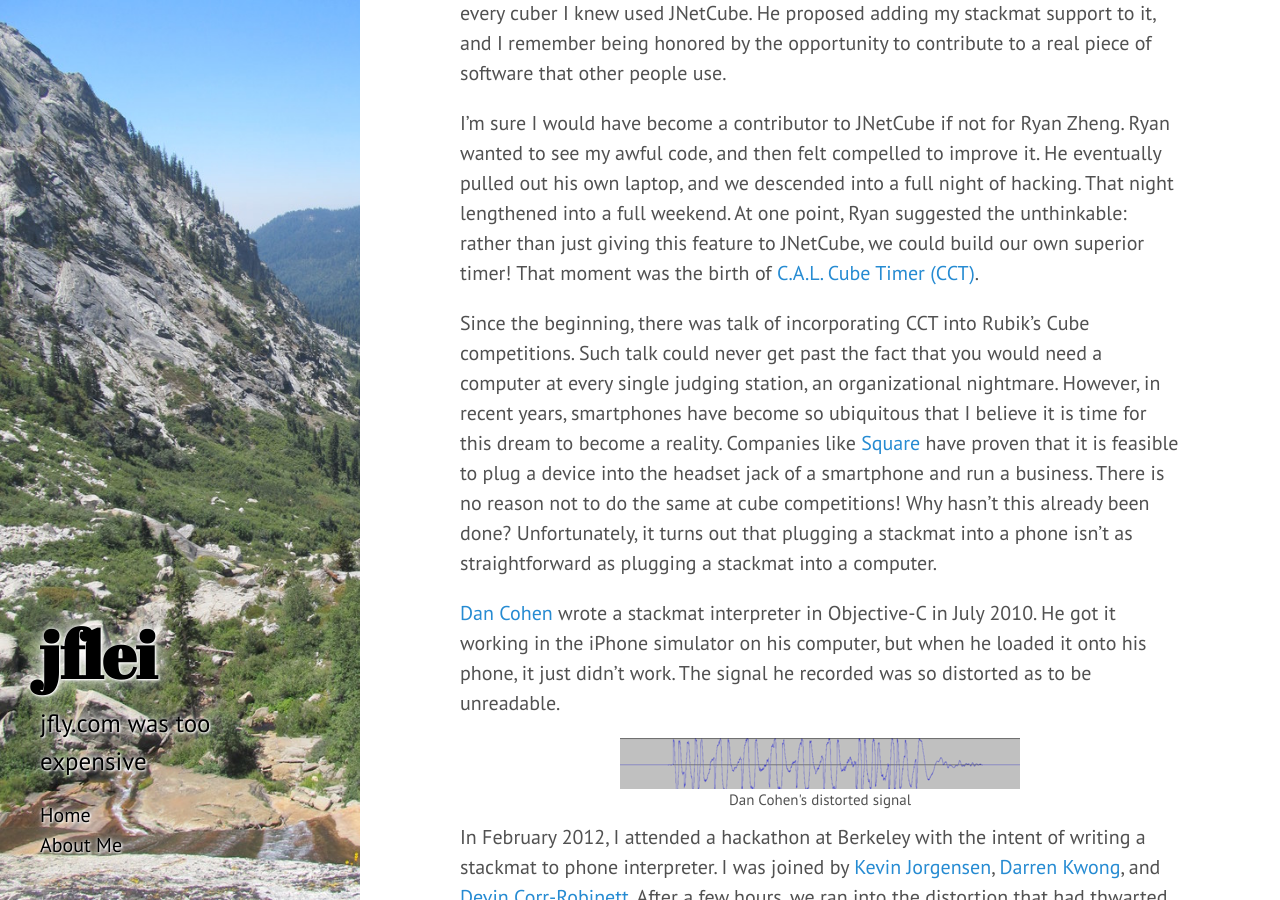
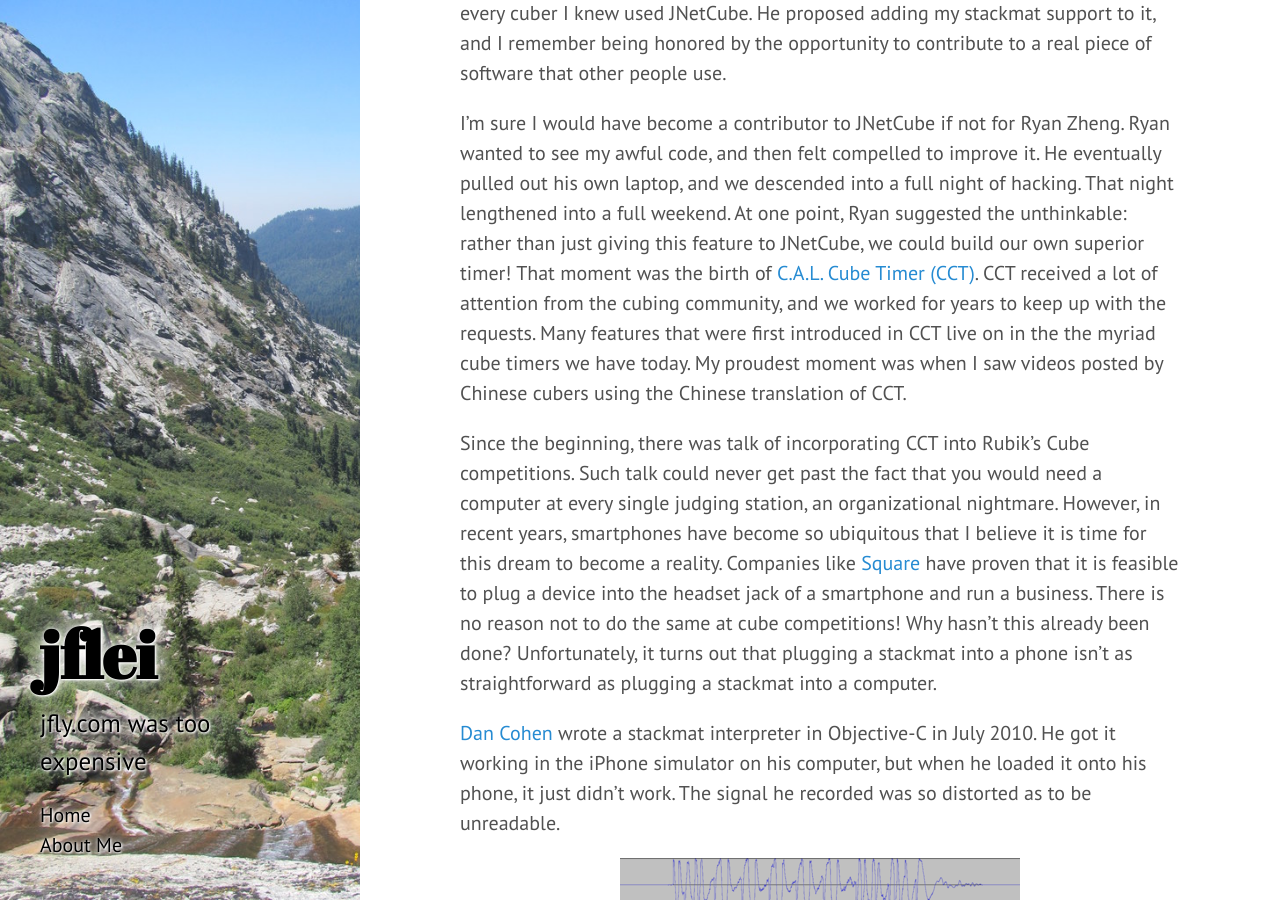
Before and after one commit to jfly/jfly.github.io, a Jekyll site: the page built from _posts/2014-08-21-dialup-stackmat.md, in a window 1280 px wide and 900 px high, scrolled down 1888 px. Built offline with Jekyll 4.4.1, drawn with Linux system fonts in a browser that asks for light colours.

Commit message:
expanded a bit on what CCT was

```diff
--- a/_posts/2014-08-21-dialup-stackmat.md
+++ b/_posts/2014-08-21-dialup-stackmat.md
@@ -79,6 +79,11 @@ That night lengthened into a full weekend. At one
 point, Ryan suggested the unthinkable: rather than just giving this feature to
 JNetCube, we could build our own superior timer! That moment was the birth of
 [C.A.L. Cube Timer (CCT)](http://cct.cubing.net/).
+CCT received a lot of attention from the cubing community, and we worked for
+years to keep up with the requests. Many features that were first introduced in
+CCT live on in the the myriad cube timers we have today. My proudest moment was
+when I saw videos posted by Chinese cubers using the Chinese translation of
+CCT.
 
 Since the beginning, there was talk of incorporating CCT into Rubik's Cube
 competitions. Such talk could never get past the fact that
```
